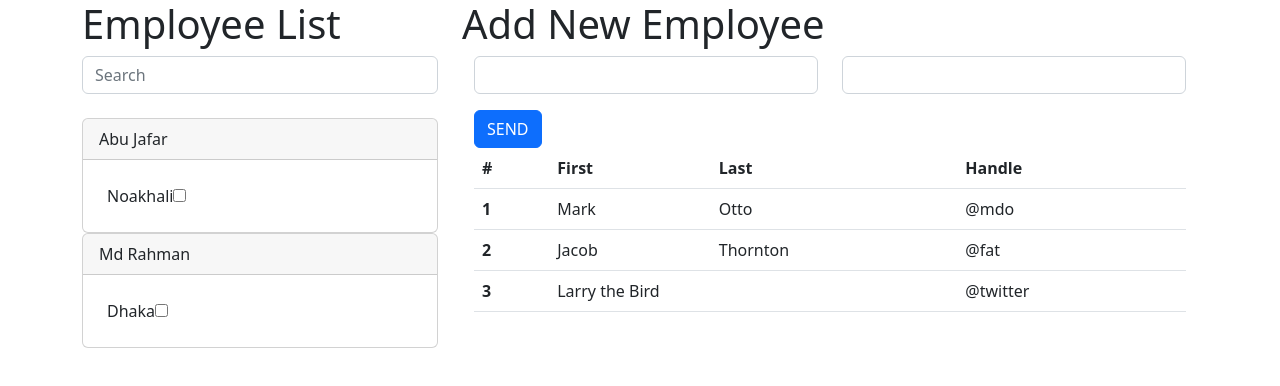
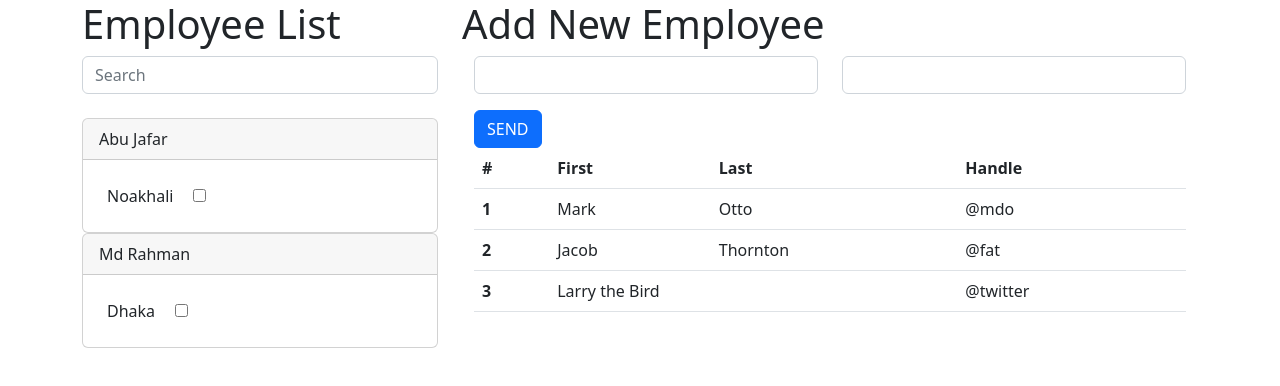
Before and after one commit to TanzimIbthesam/Vue-3, a Vue app in the folder employee-system/: page / in a window 1280 px wide. Shown: the top 386 px of the page. Built offline with nearby package versions, Linux system fonts and the light colour scheme.

Commit message:
Search done

```diff
--- a/employee-system/src/App.vue
+++ b/employee-system/src/App.vue
@@ -4,31 +4,11 @@
             <div class="col-4">
                <h1>Employee List</h1>
                 <AllEmployee :ALL_EMPLOYEES_LIST="allemployees"/>
-
-
-
-
-
-
         </div>
         <div class="col-8">
             <h1>Add New Employee</h1>
             <AddEmployee @add-employee="employeeAddHandler($event)" />
-            <!-- <div class="container">
-                <form action="">
-                    <div class="row">
-                        <div class="col-6">
 
-                            <input type="text" class="form-control" id="">
-                        </div>
-                        <div class="col-6">
-                            <input type="text" class="form-control" id="">
-                        </div>
-                    </div>
-                    <button type="button" class="btn btn-primary mt-3">SEND</button>
-                </form>
-
-            </div> -->
             <div class="container">
                 <div class="row">
                     <div class="col-12">
@@ -85,15 +65,16 @@ import AllEmployee from './components/AllEmployee.vue';
 
     },
     methods:{
-         employeeAddHandler(value){
-          this.allemployees.unshift({
-        name:value.name,
-        address:value.address
-      })
-      value.name='',
-      value.address=''
+        employeeAddHandler(value){
+            this.allemployees.unshift({
+            name:value.name,
+            address:value.address,
+            id: this.allemployees.length + 1
+          })
+        }
+    },
+    computed:{
 
-         }
     }
 }
 </script>
--- a/employee-system/src/components/AddEmployee.vue
+++ b/employee-system/src/components/AddEmployee.vue
@@ -34,7 +34,12 @@
         methods:{
             handleSubmit(){
                 console.log("clicked",this.formData);
-                this.$emit('add-employee',this.formData)
+                this.$emit('add-employee',this.formData);
+
+                this.formData = {
+                    name:'',
+                    address:''
+                };
             }
         }
 
--- a/employee-system/src/components/AllEmployee.vue
+++ b/employee-system/src/components/AllEmployee.vue
@@ -1,7 +1,9 @@
 <template>
     <div>
-        <input type="search" name="" class="form-control" placeholder="Search"><br>
-               <div v-for="(allemployee,index) in ALL_EMPLOYEES_LIST"
+        <input type="search"
+
+        v-model="search" class="form-control" placeholder="Search"><br>
+               <div v-for="(allemployee,index) in searchEmployees"
                :key="index">
                 <div class="card">
                 <div class="card-header">{{allemployee.name}}</div>
@@ -9,7 +11,9 @@
                 <div class="card-body">
                     <div class="d-flex p-2">
                         <div>{{allemployee.address}}</div>
-                        <div><input type="checkbox" class="leftcheckbox" ></div>
+                        <div><input type="checkbox" class="leftcheckbox"
+                            style="margin-left:20px"
+                            ></div>
                 </div>
                </div>
             </div>
@@ -21,9 +25,31 @@
 <script>
 
     export default {
-        props:['ALL_EMPLOYEES_LIST']
+        props:['ALL_EMPLOYEES_LIST'],
+        data(){
+            return {
+               search:''
+            }
+        },
+        computed:{
+            searchEmployees(){
+    let allemployees=this.$props.ALL_EMPLOYEES_LIST;
+    return allemployees.filter(allemployee=>allemployee.name.includes(this.search)
+    || allemployee.address.includes(this.search)
+
+    )
+   ;
+
+   }
+
+
+
+        }
+
 
     }
+
+
 </script>
 
 <style lang="scss" scoped>
```
